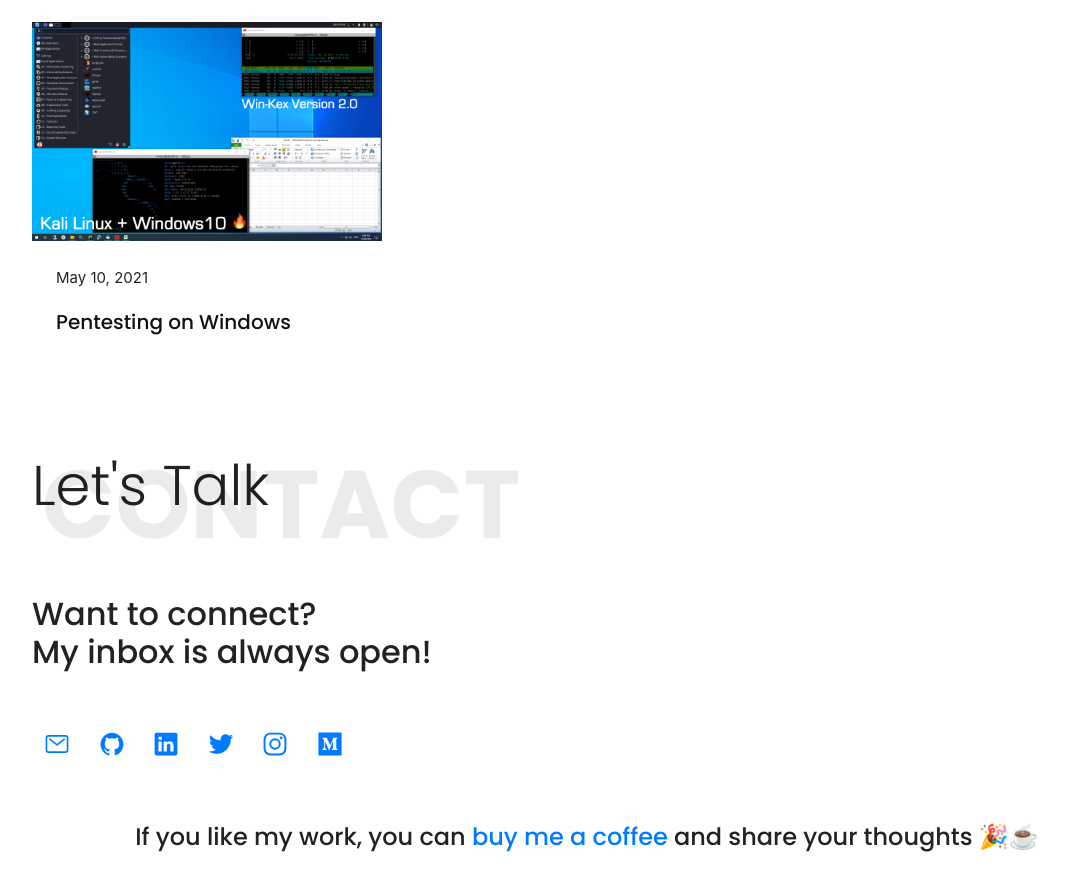
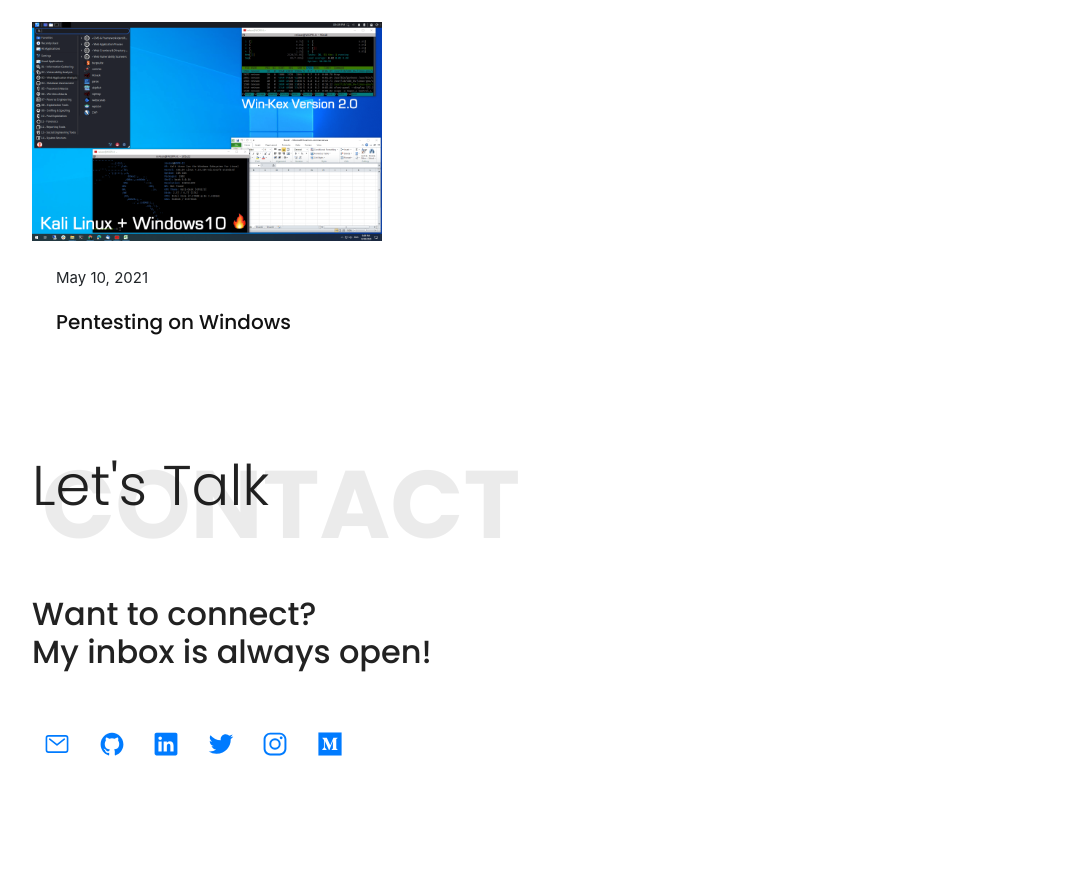
Before and after one commit to Siddharth-Rajput/Siddharth-Rajput.github.io, a Jekyll site: the page index.html, which Jekyll copies as it is, in a window 1280 px wide and 900 px high, scrolled down 5745 px. Shown: the top 891 px of the window, without its empty margins (53-1121 px from the left). Built offline with Jekyll 4.4.1, drawn with Linux system fonts in a browser that asks for light colours; nearby versions of some CDN libraries; after the commit the page ends 6568 px from its top, so only the background shows below that.

Commit message:
Update index.html

```diff
--- a/index.html
+++ b/index.html
@@ -556,7 +556,7 @@
                             </div>
                     </div>
                 <div class="mt-5 mb-5 text-center">
-                    <h4>If you like my work, you can <a href="">buy me a coffee</a> and share your thoughts 🎉☕  </h1>
+                    <!--<h4>If you like my work, you can <a href="">buy me a coffee</a> and share your thoughts 🎉☕  </h1>-->
                 </div>
         </section>
     </div>
```
